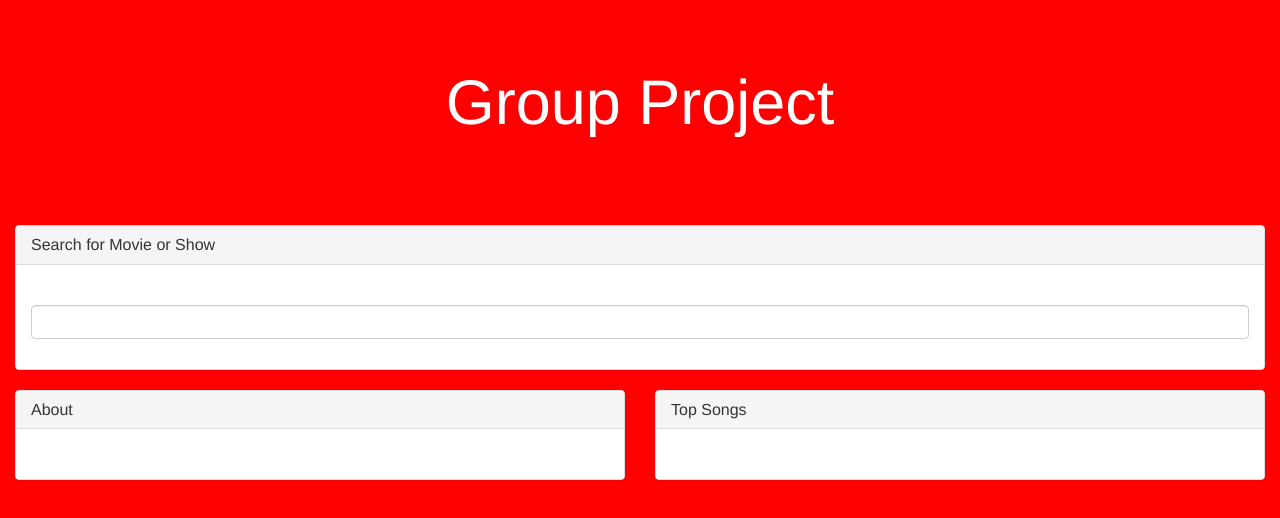
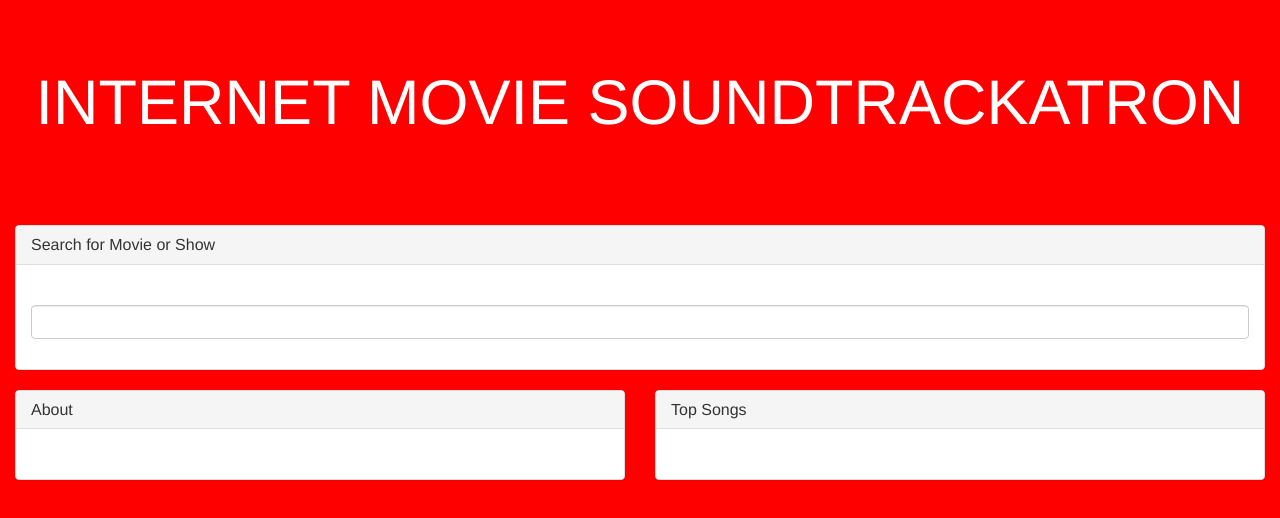
Before and after one commit to JJASoundtrackatron/InternetMovieSoundtrackatron, a plain HTML site: page index.html in a window 1280 px wide. Drawn offline with nearby package versions, Linux system fonts and the light colour scheme.

Commit message:
edit to title

```diff
--- a/index.html
+++ b/index.html
@@ -13,7 +13,7 @@
 
     <!-- Jumbotron -->
     <div class="jumbotron">
-            <h1 class="text-center">Group Project</h1>
+            <h1 class="text-center">INTERNET MOVIE SOUNDTRACKATRON</h1>
     </div>
 
     <!-- Sign-Up Panel-->
@@ -24,7 +24,7 @@
                   </div>
                   <div class="panel-body">
 
-    <!-- Sign-up Form (note the various input "types")-->
+    <!-- Sign-up Form (note the various input "types"-->
 
                     <form role="form">
                       <div class="form-group">
```
